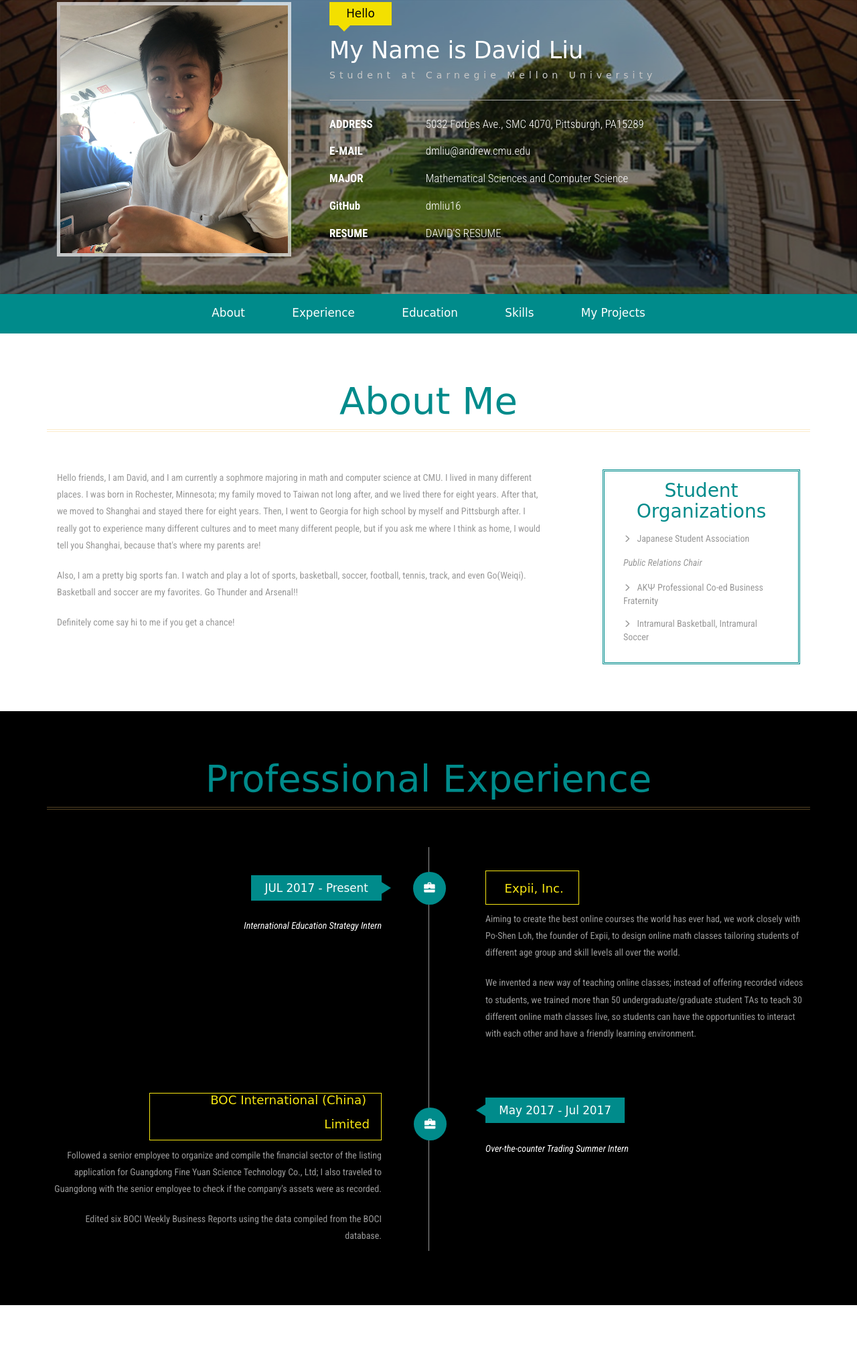
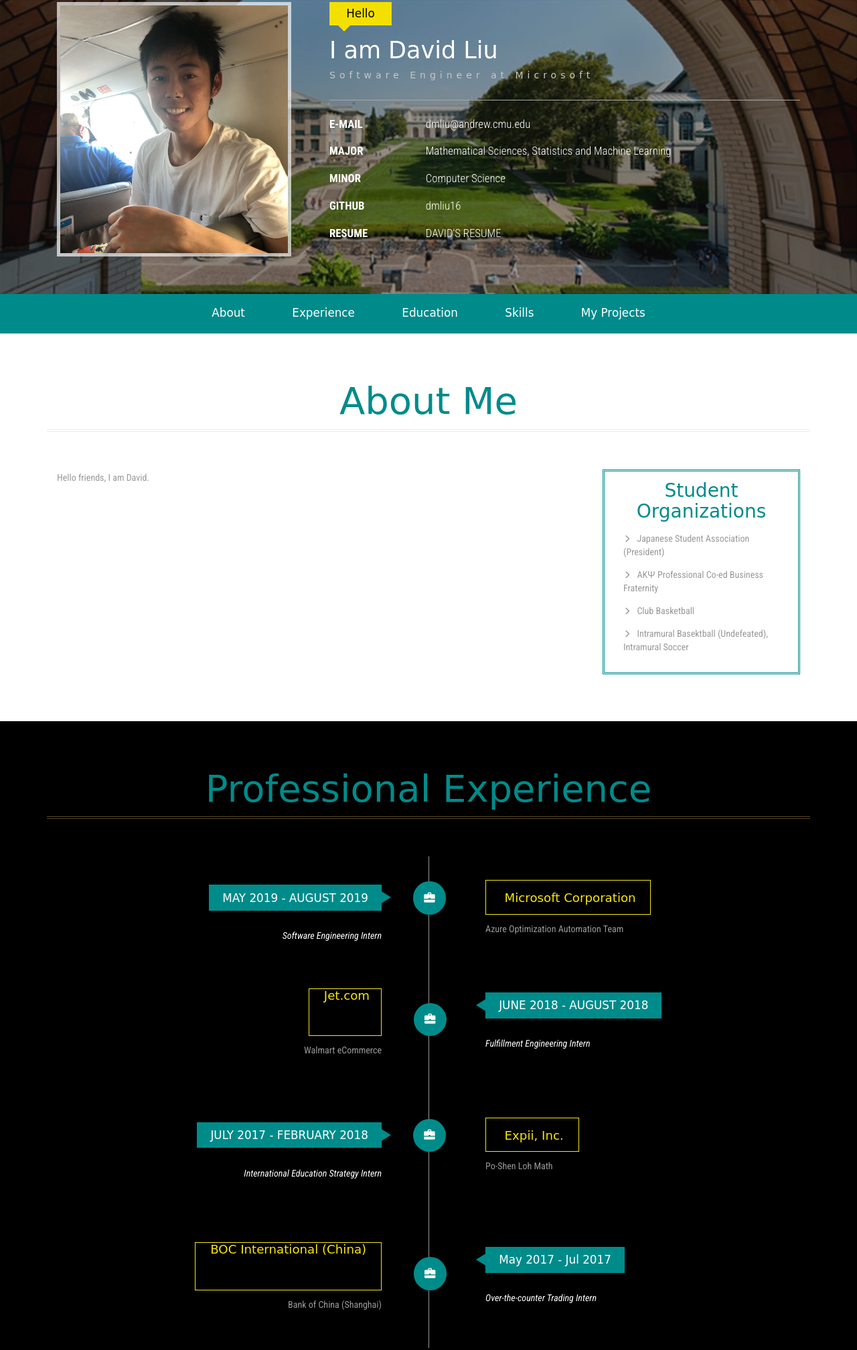
Before and after one commit to dmliu16/davidliu, a plain HTML site: page index.html in a window 1280 px wide. Shown: the part 53-2069 px from the top of the page at 67% size. Drawn offline with Linux system fonts and the light colour scheme; a web font is replaced by a local one.

Commit message:
updated some stuff

```diff
--- a/index.html
+++ b/index.html
@@ -44,15 +44,9 @@
 				</div>
 				<div class="col-md-8 header-right">
 					<h2>Hello</h2>
-					<h1>My Name is David Liu</h1>
-					<h6>Student at Carnegie Mellon University</h6>
+					<h1>I am David Liu</h1>
+					<h6>Software Engineer at Microsoft</h6>
 					<ul class="address">
-						<li>
-							<ul class="address-text">
-								<li><b>ADDRESS </b></li>
-								<li>5032 Forbes Ave., SMC 4070, Pittsburgh, PA15289</li>
-							</ul>
-						</li>
 						<li>
 							<ul class="address-text">
 								<li><b>E-MAIL </b></li>
@@ -62,19 +56,25 @@
 						<li>
 							<ul class="address-text">
 								<li><b>MAJOR</b></li>
-								<li>Mathematical Sciences and Computer Science</li>
+								<li>Mathematical Sciences, Statistics and Machine Learning</li>
 							</ul>
 						</li>
 						<li>
 							<ul class="address-text">
-								<li><b>GitHub </b></li>
+								<li><b>MINOR</b></li>
+								<li>Computer Science</li>
+							</ul>
+						</li>
+						<li>
+							<ul class="address-text">
+								<li><b>GITHUB </b></li>
 								<li><a href="https://github.com/dmliu16">dmliu16</a></li>
 							</ul>
 						</li>
 						<li>
 							<ul class="address-text">
 								<li><b>RESUME </b></li>
-								<li><a href="files/LIU_DAVID_RESUME(T).pdf">DAVID'S RESUME</a></li>
+								<li><a href="files/DAVID_LIU_RESUME(O).pdf">DAVID'S RESUME</a></li>
 							</ul>
 						</li>
 
@@ -115,17 +115,15 @@
 		<div class="container">
 			<h3 class="title"> About Me</h3>
 			<div class="col-md-8 about-left">
-				<p>Hello friends, I am David, and I am currently a sophmore majoring in math and computer science at CMU.
-				I lived in many different places. I was born in Rochester, Minnesota; my family moved to Taiwan not long after, and we lived there for eight years. After that, we moved to Shanghai and stayed there for eight years. Then, I went to Georgia for high school by myself and Pittsburgh after. I really got to experience many different cultures and to meet many different people, but if you ask me where I think as home, I would tell you Shanghai, because that's where my parents are!</p></br>
-				<p>Also, I am a pretty big sports fan. I watch and play a lot of sports, basketball, soccer, football, tennis, track, and even Go(Weiqi). Basketball and soccer are my favorites. Go Thunder and Arsenal!!  </p></br>
-				<p>Definitely come say hi to me if you get a chance!</p>
+				<p>Hello friends, I am David. </p>
 			</div>
 			<div class="col-md-4 about-right">
 				<ul>
 					<h5>Student Organizations</h5>
-					<li><span class="glyphicon glyphicon-menu-right"></span> Japanese Student Association</li><p><em>Public Relations Chair</em></p>
+					<li><span class="glyphicon glyphicon-menu-right"></span> Japanese Student Association (President)</li>
 					<li><span class="glyphicon glyphicon-menu-right"></span> AKΨ Professional Co-ed Business Fraternity</li>
-					<li><span class="glyphicon glyphicon-menu-right"></span> Intramural Basketball, Intramural Soccer</li>
+					<li><span class="glyphicon glyphicon-menu-right"></span> Club Basketball</li>
+					<li><span class="glyphicon glyphicon-menu-right"></span> Intramural Basektball (Undefeated), Intramural Soccer</li>
 				</ul>
 				<div class="clearfix"> </div>
 			</div>
@@ -137,39 +135,64 @@
 	<div id="work" class="work">
 		<div class="container">
 			<h3 class="title">Professional Experience</h3>
+
 			<div class="work-info">
 				<div class="col-md-6 work-left">
-					<h4>JUL 2017 - Present </h4>
+					<h4>MAY 2019 - AUGUST 2019 </h4>
+					<p><font color = "black">i</font></p>
+					<p><font color = "white"><em>Software Engineering Intern</em></font></p>
+				</div>
+
+				<div class="col-md-6 work-right">
+					<h5><span class="glyphicon glyphicon-briefcase"> </span> Microsoft Corporation </h5>
+					<p> Azure Optimization Automation Team </p></br>
+				</div>
+				<div class="clearfix"> </div>
+			</div>
+
+			<div class="work-info">
+				<div class="col-md-6 work-right work-right2">
+					<h4>JUNE 2018 - AUGUST 2018 </h4>
+					<p><font color = "black">i</font></p>
+					<p><font color = "white"><em>Fulfillment Engineering Intern</em></font></p>
+
+				</div>
+				<div class="col-md-6 work-left work-left2">
+					<h5>Jet.com<span class="glyphicon glyphicon-briefcase"></span></h5>
+					<p> Walmart eCommerce</p></br>
+				</div>
+				<div class="clearfix"> </div>
+			</div>
+
+
+			<div class="work-info">
+				<div class="col-md-6 work-left">
+					<h4>JULY 2017 -  FEBRUARY 2018 </h4>
 					<p><font color = "black">i</font></p>
 					<p><font color = "white"><em>International Education Strategy Intern</em></font></p>
 				</div>
 
 				<div class="col-md-6 work-right">
 					<h5><span class="glyphicon glyphicon-briefcase"> </span> Expii, Inc.</h5>
-					<p>Aiming to create the best online courses the world has ever had, we work closely with Po-Shen Loh, the founder of Expii, to design online math classes tailoring students of different age group and skill levels all over the world. </p></br>
-					<p>We invented a new way of teaching online classes; instead of offering recorded videos to students, we trained more than 50 undergraduate/graduate student TAs to teach 30 different online math classes live, so students can have the
-					opportunities to interact with each other and have a friendly learning environment. </p></br>
+					<p> Po-Shen Loh Math </p></br>
+					<p><font color = "black">i</font></p>
+
 				</div>
 				<div class="clearfix"> </div>
 			</div>
+
 			<div class="work-info">
 				<div class="col-md-6 work-right work-right2">
 					<h4>May 2017 - Jul 2017 </h4>
 					<p><font color = "black">i</font></p>
-					<p><font color = "white"><em>Over-the-counter Trading Summer Intern</em></font></p>
+					<p><font color = "white"><em>Over-the-counter Trading Intern</em></font></p>
 					<p><font color = "black">i</font></p>
-					<p><font color = "black">i</font></p>
-					<p><font color = "black">i</font></p>
-					<p><font color = "black">i</font></p>
-					<p><font color = "black">i</font></p>
-
 
 
 				</div>
 				<div class="col-md-6 work-left work-left2">
-					<h5>BOC International (China) Limited<span class="glyphicon glyphicon-briefcase"></span></h5>
-					<p>Followed a senior employee to organize and compile the financial sector of the listing application for Guangdong Fine Yuan Science Technology Co., Ltd; I also traveled to Guangdong with the senior employee to check if the company's assets were as recorded. </p></br>
-					<p>Edited six BOCI Weekly Business Reports using the data compiled from the BOCI database. </p></br>
+					<h5>BOC International (China) <span class="glyphicon glyphicon-briefcase"></span></h5>
+					<p> Bank of China (Shanghai) </p></br>
 				</div>
 				<div class="clearfix"> </div>
 			</div>
@@ -186,7 +209,7 @@
 				</div>
 				<div class="col-md-6 work-right">
 					<h5><span class="glyphicon glyphicon-education"> </span> Carnegie Mellon University</h5>
-					<p><b>Relevant Coursework: </b></p><p>Mathematical Concepts and Proofs, Matrices and Linear Transformations, Calculus in 3-D, Principles of Imperative Programming, Intermediate Microeconomics, Intermediate Macroeconomics, Great Ideas in Theoretical Computer Science, Introduction to Computer Systems, Mathematical Finance, Operations Research </p>
+					<p><b>Relevant Coursework: Discrete Math, Mathematical Finance, Operations Research, Matrices and Linear Algebra, Modern Regression, Machine Learning, Imperative Programming, Functional Programming, Computer Systems, Theoretical Computer Science, Parallel Data Structure and Algorithm, Artificial Intelligence, Operations Management, Game Theory</b></p><p> </p>
 				</div>
 				<div class="clearfix"> </div>
 			</div>
@@ -206,14 +229,22 @@
 
 					<h6>HTML/CSS <span> Proficient </span></h6>
 
-					<h6>JAVASCRIPT <span> Intermediate </span></h6>
+					<h6> R <span> Proficient </span></h6>
+
+					<h6> SQL <span> Proficient </span></h6>
+
+
+
+
 				</div>
 				<div class="col-md-6 bar-grids">
+					<h6>JAVASCRIPT <span> Intermediate </span></h6>
+
 					<h6>JAVA<span> Intermediate </span></h6>
 
-					<h6>LATEX <span> Proficient </span></h6>
+					<h6> LATEX <span> Proficient </span></h6>
 
-					<h6>JUPYTER NOTEBOOK<span> Proficient </span></h6>
+					<h6> Git <span> Proficient </span></h6>
 
 					<h6>CHINESE<span> Fluent </span></h6>
 
@@ -239,6 +270,17 @@
 					<div class="resp-tabs-container">
 						<div class="tab-1 resp-tab-content">
 							<div class="tab_img">
+								<div class="col-md-4 portfolio-grids">
+									<div class="grid">
+										<a href="https://www.youtube.com/watch?v=QK0X34IT-yk" >
+											<img src="images/wechat6.png" alt="" class="img-responsive" />
+											<div class="figcaption">
+												<h3>WeChat Login</h3>
+												<p>Enable users to login by scanning a QR code and follow a public account on WeChat </p>
+											</div>
+										</a>
+									</div>
+								</div>
 								<div class="col-md-4 portfolio-grids">
 									<div class="grid">
 										<a href="https://dmliu16.github.io/" >
@@ -302,6 +344,17 @@
 						</div>
 						<div class="tab-1 resp-tab-content">
 							<div class="tab_img">
+								<div class="col-md-4 portfolio-grids">
+									<div class="grid">
+										<a href="https://www.youtube.com/watch?v=QK0X34IT-yk" >
+											<img src="images/wechat6.png" alt="" class="img-responsive" />
+											<div class="figcaption">
+												<h3>WeChat Login</h3>
+												<p>Enable users to login by scanning a QR code and follow a public account on WeChat </p>
+											</div>
+										</a>
+									</div>
+								</div>
 								<div class="col-md-4 portfolio-grids">
 									<div class="grid">
 										<a href="https://dmliu16.github.io/" >
```
Also changed, not shown: images/wechat4.png (added), images/wechat5.png (added), images/wechat6.png (added), images/微信public.png (added), 3 other files.
